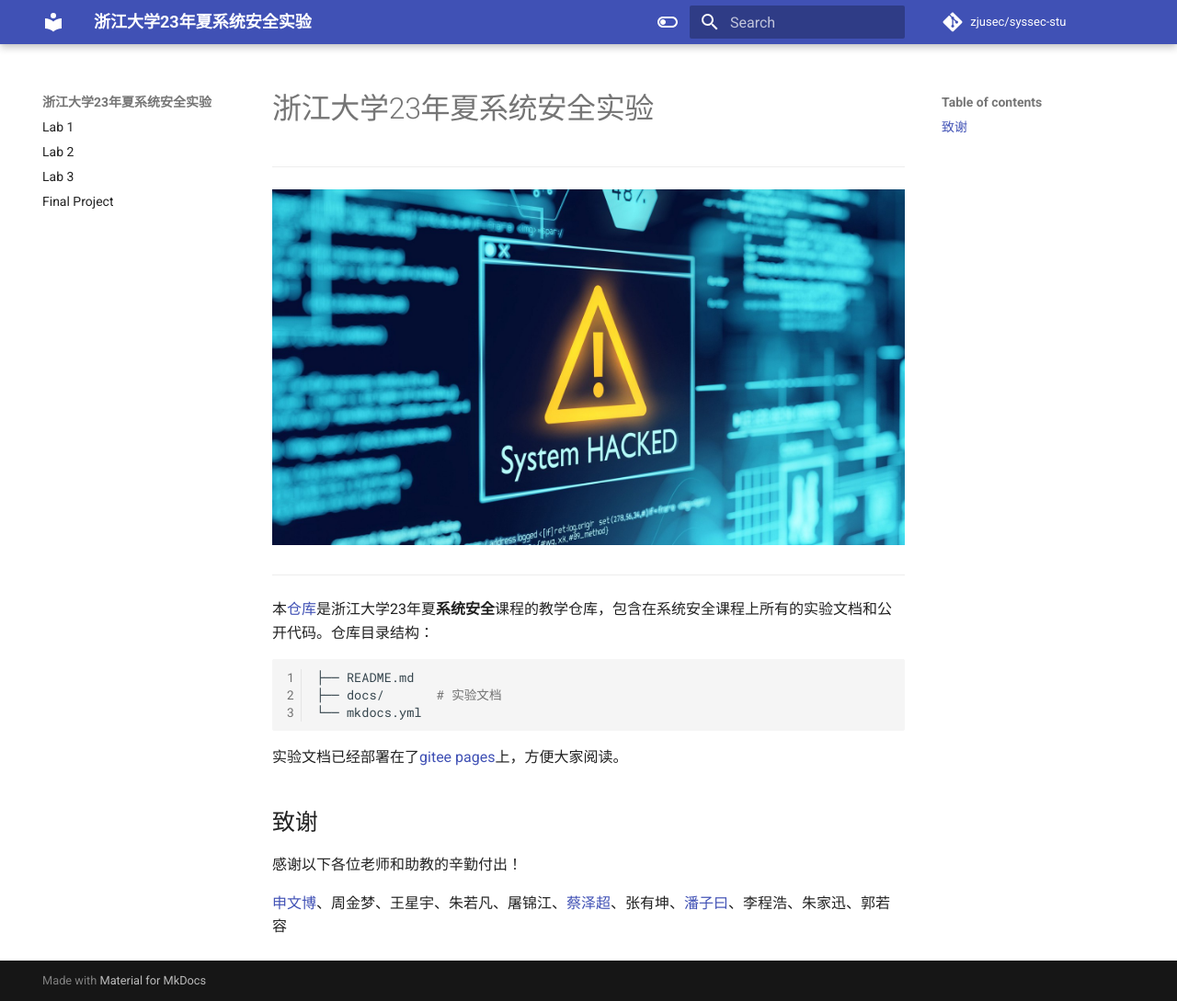
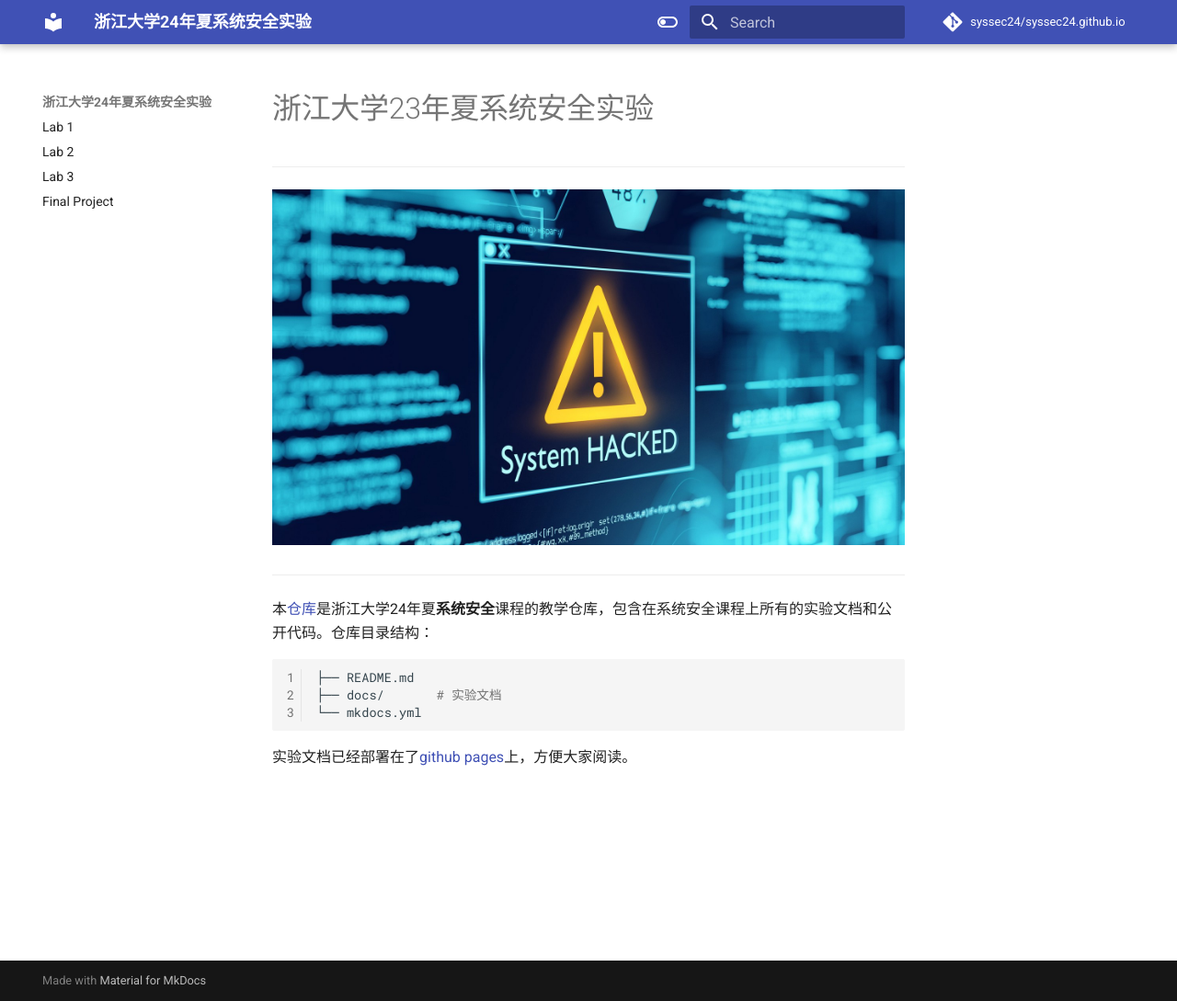
Before and after one commit to syssec24/syssec24.github.io, an MkDocs documentation site: the page built from docs/index.md, in a window 1280 px wide and 1089 px high. Shown: the whole window at 92% size. Built offline with MkDocs 1.6.1 and Material for MkDocs 9.7.7, drawn with Linux system fonts in a browser that asks for light colours; comment, search, counter and statistics services are not loaded.

Commit message:
update 24

````diff
--- a/docs/index.md
+++ b/docs/index.md
@@ -6,7 +6,7 @@
 
 ---
 
-本[仓库](https://gitee.com/zjusec/syssec-stu)是浙江大学23年夏**系统安全**课程的教学仓库，包含在系统安全课程上所有的实验文档和公开代码。仓库目录结构：
+本[仓库](https://github.com/syssec24/syssec24.github.io)是浙江大学24年夏**系统安全**课程的教学仓库，包含在系统安全课程上所有的实验文档和公开代码。仓库目录结构：
 
 ```bash
 ├── README.md
@@ -14,10 +14,4 @@
 └── mkdocs.yml
 ```
 
-实验文档已经部署在了[gitee pages](https://zjusec.gitee.io/syssec-stu)上，方便大家阅读。
-
-## 致谢
-
-感谢以下各位老师和助教的辛勤付出！
-
-[申文博](https://wenboshen.org/)、周金梦、王星宇、朱若凡、屠锦江、[蔡泽超](https://zech4o.github.io)、张有坤、[潘子曰](https://pan-ziyue.github.io)、李程浩、朱家迅、郭若容
+实验文档已经部署在了[github pages](https://syssec24.github.io/)上，方便大家阅读。
--- a/mkdocs.yml
+++ b/mkdocs.yml
@@ -1,7 +1,7 @@
-site_name: 浙江大学23年夏系统安全实验
-site_url: https://zjusec.gitee.io/syssec23-stu/
-repo_url: https://gitee.com/zjusec/syssec23-stu
-repo_name: zjusec/syssec-stu
+site_name: 浙江大学24年夏系统安全实验
+site_url: https://syssec24.github.io
+repo_url: https://github.com/syssec24/syssec24.github.io
+repo_name: syssec24/syssec24.github.io
 theme:
   name: material
   palette:
@@ -21,7 +21,7 @@ nav:
   - Lab 1: lab1.md
   - Lab 2: lab2.md
   - Lab 3: lab3.md
-  - Final Project : proj.md
+  - Final Project: proj.md
 
 markdown_extensions:
   - attr_list
````
Also changed, not shown: README.md (+1 -1 lines), docs/lab1.md (+1 -1 lines).
